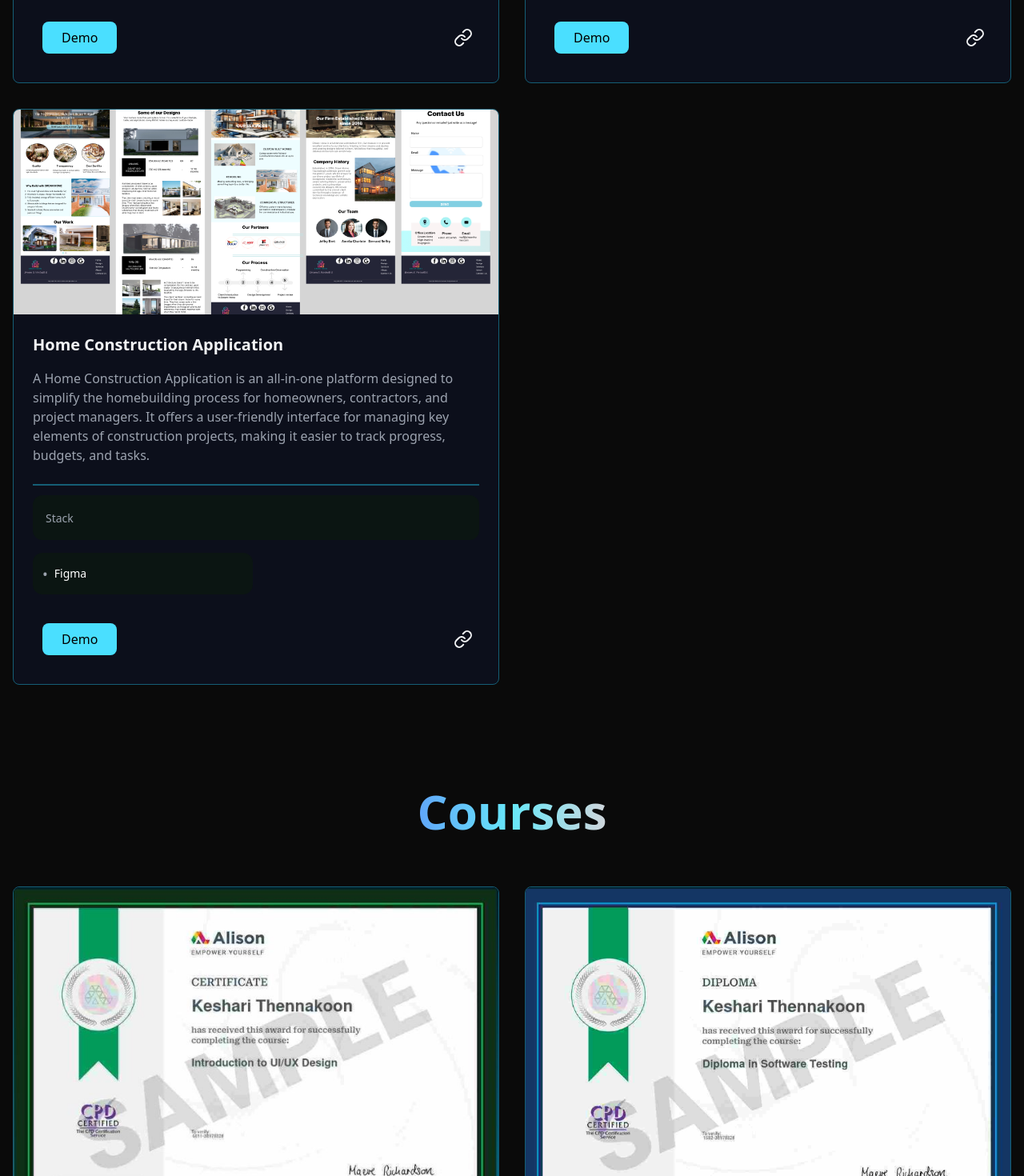
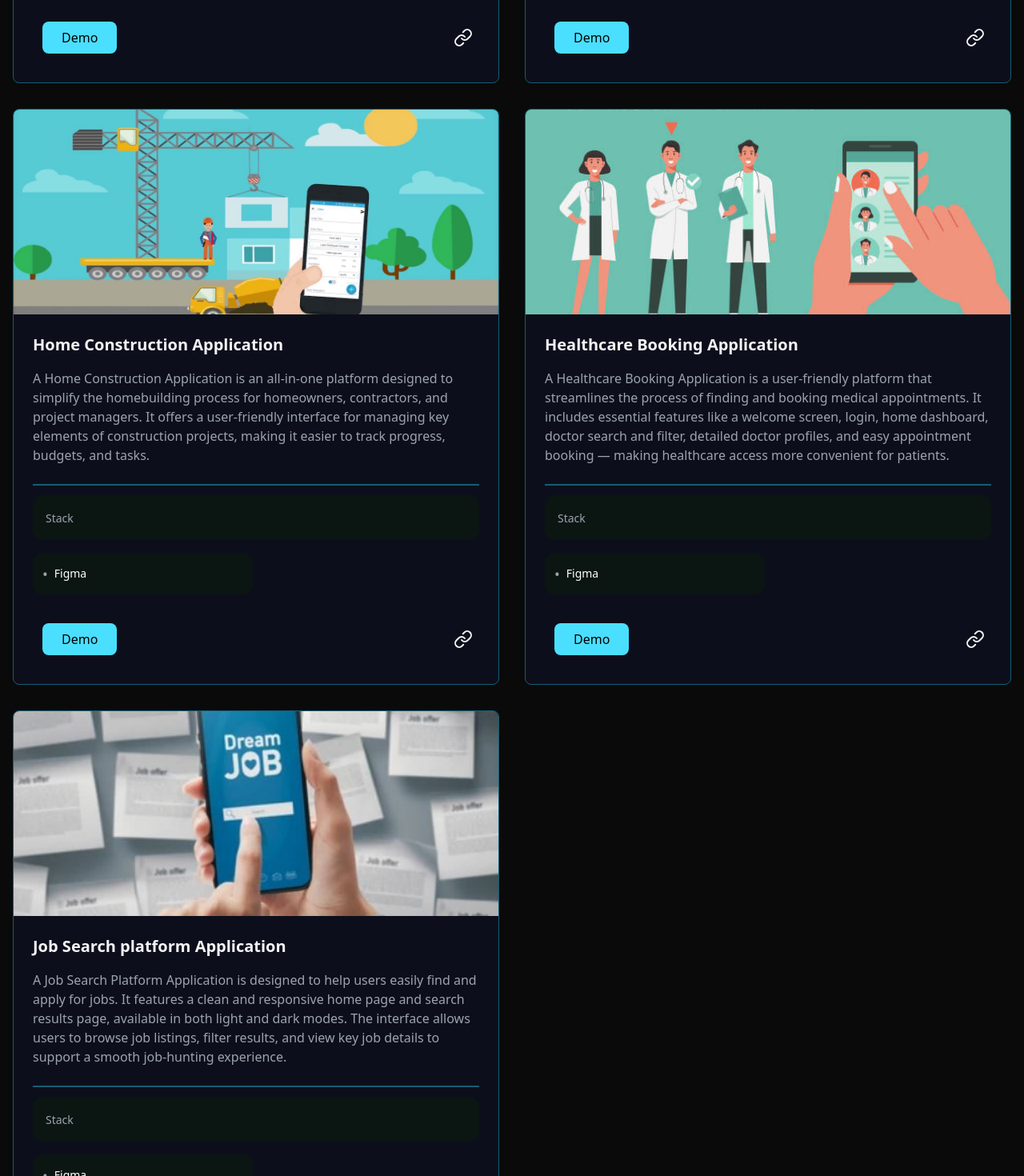
Before and after one commit to keshariT99/My-Portfolio, a React (Vite) app: page / in a window 1280 px wide. Shown: the part 5560-7030 px from the top of the page at 80% size. Built offline with nearby package versions, Linux system fonts and the light colour scheme.

Commit message:
update project cards

```diff
--- a/src/components/Projects.tsx
+++ b/src/components/Projects.tsx
@@ -36,7 +36,7 @@ const Projects = () => {
     {
       title: "Pizza Delivery Application",
       description: "Indulge in the ultimate pizza experience with our Pizza Delivery Application. Fast, easy, and delicious-order your favorite pizzas from a wide variety of options, all from the comfort of your home. With an attractive user experience, our app makes ordering as fun as enjoying your pizza. It brings the pizzeria to your doorstep with real-time order tracking, personalized recommendations, and seamless payment options.",
-      image: "pizza.png",
+      image: "pizzadelivery.jpg",
       category: "UI/UX",
       stack: ["Figma"],
       link: ["https://www.figma.com/design/hdgEVNIw2QLSeTdCDtMKdL/mobileApp?node-id=0-1&t=efiDRrO1lSAixBro-1"],
@@ -45,11 +45,29 @@ const Projects = () => {
     {
       title: "Home Construction Application",
       description: "A Home Construction Application is an all-in-one platform designed to simplify the homebuilding process for homeowners, contractors, and project managers. It offers a user-friendly interface for managing key elements of construction projects, making it easier to track progress, budgets, and tasks.",
-      image: "homeD.png",
+      image: "construction.jpg",
       category: "UI/UX",
       stack: ["Figma"],
       link: ["https://www.figma.com/design/y9BBvLy0jXkp9BJpgz4Sai/MobileApp?node-id=0-1&t=cyMD8DvPfZq2005m-1"],
       demo: ["https://drive.google.com/file/d/1PvI3ATiSFCZOmkYGHkgshq19IlM5478V/view?usp=sharing"]
+    },
+    {
+      title: "Healthcare Booking Application",
+      description: "A Healthcare Booking Application is a user-friendly platform that streamlines the process of finding and booking medical appointments. It includes essential features like a welcome screen, login, home dashboard, doctor search and filter, detailed doctor profiles, and easy appointment booking — making healthcare access more convenient for patients.",
+      image: "booking.jpg",
+      category: "UI/UX",
+      stack: ["Figma"],
+      link: ["https://www.figma.com/design/QNct5YNl53BKCqf1jShus7/Mobile-app?node-id=66-170&t=cQe7VfrOH4LVWLGP-1"],
+      demo: [""]
+    },
+    {
+      title: "Job Search platform Application",
+      description: "A Job Search Platform Application is designed to help users easily find and apply for jobs. It features a clean and responsive home page and search results page, available in both light and dark modes. The interface allows users to browse job listings, filter results, and view key job details to support a smooth job-hunting experience.",
+      image: "jobSearch.JPG",
+      category: "UI/UX",
+      stack: ["Figma"],
+      link: ["https://www.figma.com/design/QNct5YNl53BKCqf1jShus7/Mobile-app?node-id=0-1&t=cQe7VfrOH4LVWLGP-1"],
+      demo: [""]
     }
   ];
 
```
